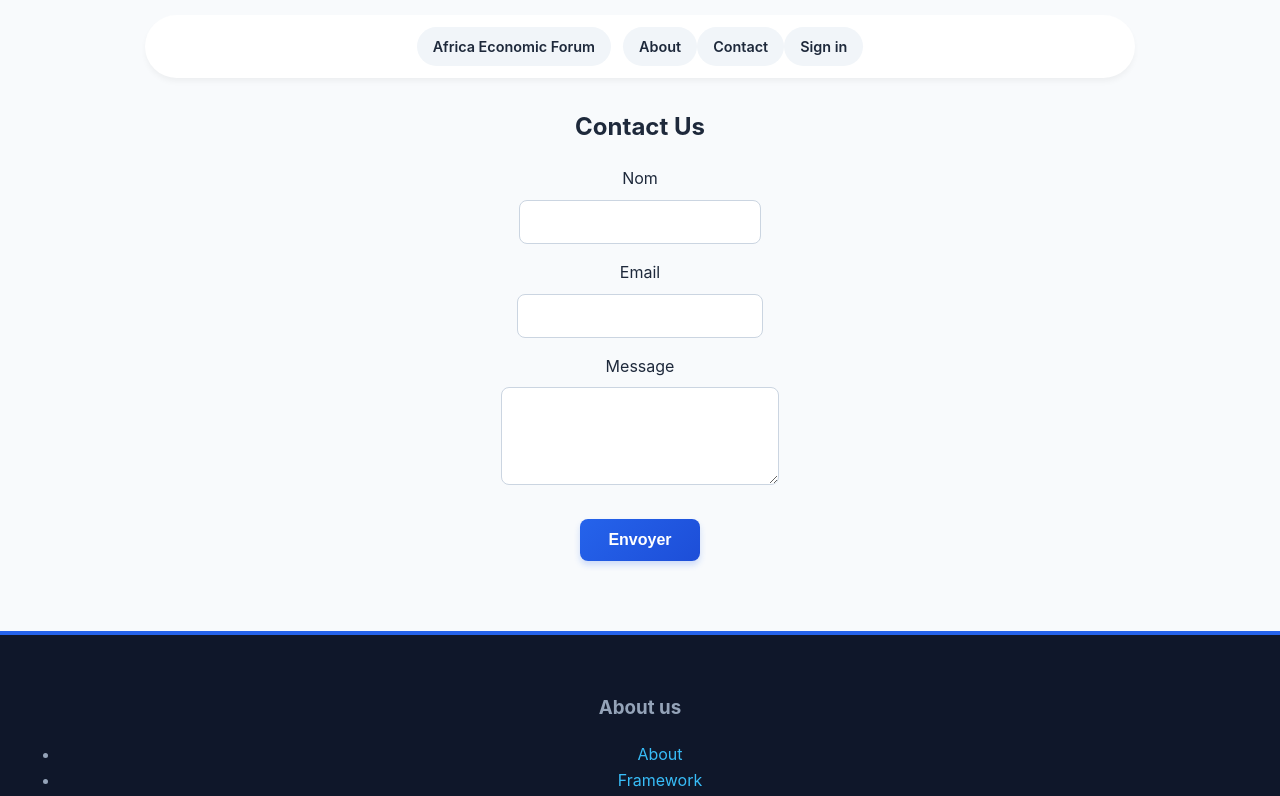
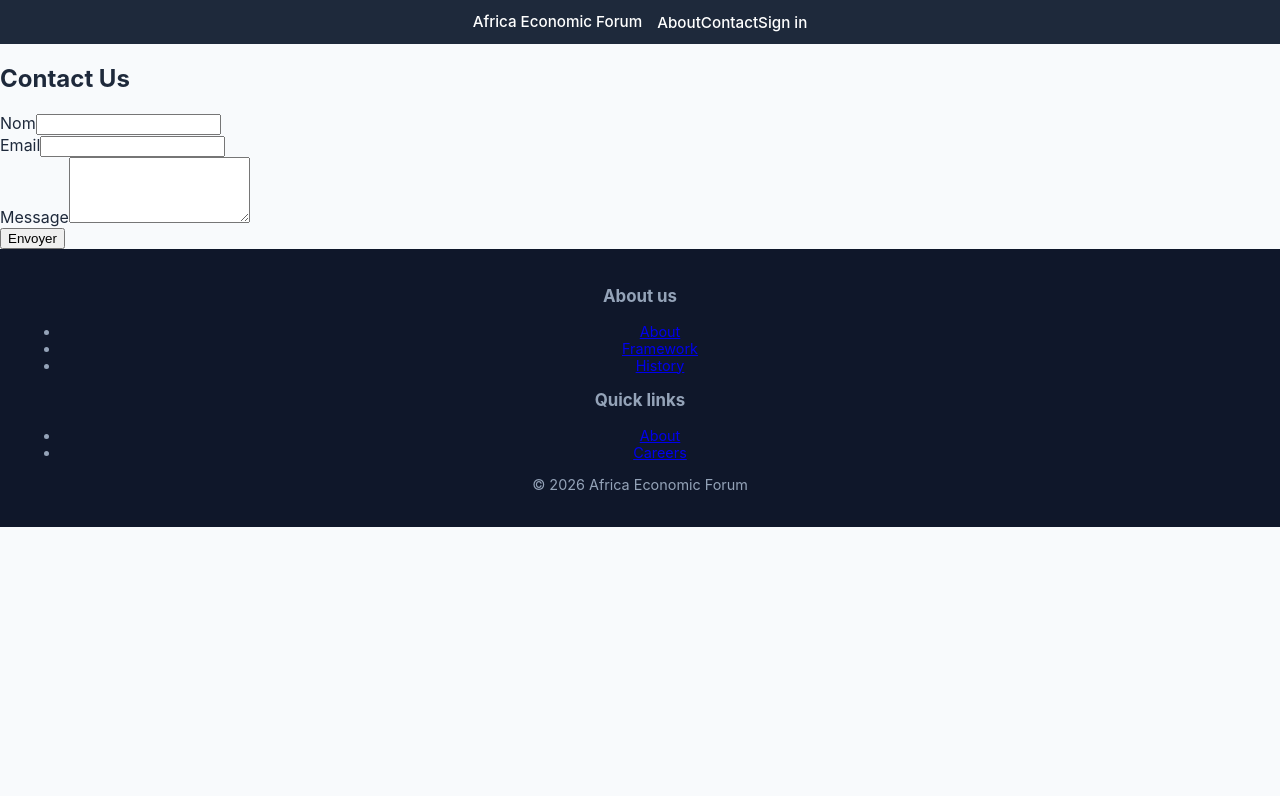
Before and after one commit to mariampoke243-art/AEF-2026, a React (Vite) app: page /contact in a window 1280 px wide. Shown: the top 796 px of the page. Built offline with nearby package versions, Linux system fonts and the light colour scheme.

Commit message:
style: set modern web layout max-width 1200px centered container

```diff
--- a/src/index.css
+++ b/src/index.css
@@ -1,176 +1,109 @@
 body {
-  font-family: -apple-system, BlinkMacSystemFont, "Segoe UI", Roboto, Helvetica, Arial, sans-serif;
+  margin: 0;
+  font-family: -apple-system, BlinkMacSystemFont, 'Segoe UI', 'Roboto', 'Oxygen',
+    'Ubuntu', 'Cantarell', 'Fira Sans', 'Droid Sans', 'Helvetica Neue',
+    sans-serif;
+  -webkit-font-smoothing: antialiased;
+  -moz-osx-font-smoothing: grayscale;
   background-color: #f8fafc;
   color: #1e293b;
-  margin: 0;
-  padding: 0;
-  line-height: 1.6;
+}
+
+.App {
+  max-width: 1200px;
+  margin: 0 auto;
+  background-color: #ffffff;
+  min-height: 100vh;
+  box-shadow: 0 0 20px rgba(0, 0, 0, 0.05);
+  display: flex;
+  flex-direction: column;
+}
+
+header {
+  background: #0f172a;
+  color: white;
+  padding: 30px 20px;
   text-align: center;
 }
 
-h1, h2, h3, h4, h5, h6, p, span, label, li {
-  text-align: center;
-  margin-left: auto;
-  margin-right: auto;
+.logo {
+  width: 80px;
+  height: 80px;
+  margin-bottom: 10px;
 }
 
-/* Redimensionnement du logo */
-header img, .logo img, img.logo {
-  width: 110px !important;
-  height: 110px !important;
-  object-fit: contain !important;
-  margin: 15px auto !important;
-  border-radius: 50%;
-  box-shadow: 0 4px 10px rgba(0,0,0,0.1);
-  display: block;
+nav {
+  display: flex;
+  justify-content: center;
+  flex-wrap: wrap;
+  gap: 15px;
+  background: #1e293b;
+  padding: 12px 20px;
 }
 
-/* Barre de navigation et Sélecteur de langue */
-nav, .nav, header nav, div nav {
-  background-color: #ffffff;
-  padding: 12px 20px;
-  margin: 15px auto 30px auto;
-  display: flex;
-  flex-wrap: wrap;
-  justify-content: center;
-  align-items: center;
-  gap: 12px;
-  box-shadow: 0 4px 6px -1px rgba(0, 0, 0, 0.05);
-  border-radius: 50px;
-  max-width: 950px;
+nav a {
+  color: #ffffff;
+  text-decoration: none;
+  font-weight: 500;
+  font-size: 0.95rem;
+  transition: color 0.2s;
 }
 
-nav a, .nav a, header a {
-  color: #1e293b;
-  background-color: #f1f5f9;
-  text-decoration: none;
-  font-weight: 600;
-  font-size: 0.9rem;
-  padding: 8px 16px;
-  border-radius: 20px;
-  transition: all 0.3s ease;
-  display: inline-block;
+nav a:hover {
+  color: #38bdf8;
 }
 
-nav a:hover, .nav a:hover, header a:hover {
-  background-color: #2563eb;
-  color: #ffffff;
-  transform: translateY(-2px);
-  box-shadow: 0 4px 10px rgba(37, 99, 235, 0.3);
-}
-
-/* Sélecteur de langues stylisé */
-select.language-selector, select {
-  background-color: #f1f5f9;
-  color: #1e293b;
-  border: 1px solid #cbd5e1;
-  padding: 8px 14px;
-  border-radius: 20px;
-  font-weight: 600;
-  font-size: 0.9rem;
-  cursor: pointer;
-  outline: none;
-  transition: all 0.3s ease;
-}
-
-select.language-selector:hover {
-  background-color: #e2e8f0;
-}
-
-/* Images centrées et fluides */
-img {
-  max-width: 85%;
-  height: auto;
-  display: block;
-  margin: 20px auto;
-  object-fit: cover;
-  border-radius: 12px;
-  box-shadow: 0 10px 20px -5px rgba(0, 0, 0, 0.15);
-  transition: transform 0.4s cubic-bezier(0.4, 0, 0.2, 1);
-}
-
-img:hover {
-  transform: scale(1.03);
-}
-
-/* Boutons modernes */
-button, input[type="submit"], .btn {
-  background: linear-gradient(135deg, #2563eb 0%, #1d4ed8 100%);
-  color: #ffffff;
-  border: none;
-  padding: 12px 28px;
-  font-size: 1rem;
-  font-weight: 600;
-  border-radius: 8px;
-  cursor: pointer;
-  box-shadow: 0 4px 6px rgba(37, 99, 235, 0.2);
-  transition: all 0.3s ease;
-  display: inline-block;
-  margin: 10px auto;
-}
-
-button:hover, input[type="submit"]:hover, .btn:hover {
-  background: linear-gradient(135deg, #1d4ed8 0%, #1e40af 100%);
-  box-shadow: 0 6px 15px rgba(37, 99, 235, 0.4);
-  transform: translateY(-2px);
-}
-
-/* Formulaires et Newsletter */
-form {
-  display: flex;
-  flex-direction: column;
-  align-items: center;
-  max-width: 500px;
-  margin: 0 auto;
+main {
+  flex: 1;
+  padding: 40px 20px;
+  text-align: center;
 }
 
 .newsletter-section {
-  background: #ffffff;
-  padding: 35px 20px;
-  border-radius: 16px;
-  box-shadow: 0 10px 25px -5px rgba(0, 0, 0, 0.05);
-  max-width: 600px;
-  margin: 40px auto;
-  border: 1px solid #e2e8f0;
+  background: #f1f5f9;
+  padding: 40px 20px;
+  text-align: center;
+  border-top: 1px solid #e2e8f0;
+  border-bottom: 1px solid #e2e8f0;
 }
 
-input[type="text"], input[type="email"], textarea {
-  width: 90%;
-  padding: 12px;
-  margin: 8px auto 16px auto;
+.newsletter-section input {
+  padding: 12px 15px;
+  width: 100%;
+  max-width: 350px;
   border: 1px solid #cbd5e1;
-  border-radius: 8px;
-  background-color: #ffffff;
+  border-radius: 6px;
+  margin-right: 10px;
+  margin-bottom: 10px;
   font-size: 1rem;
-  text-align: center;
-  box-sizing: border-box;
-  transition: border-color 0.2s, box-shadow 0.2s;
 }
 
-input:focus, textarea:focus {
-  border-color: #2563eb;
-  box-shadow: 0 0 0 3px rgba(37, 99, 235, 0.15);
-  outline: none;
+.newsletter-section button {
+  padding: 12px 24px;
+  background-color: #0f172a;
+  color: white;
+  border: none;
+  border-radius: 6px;
+  font-weight: 600;
+  cursor: pointer;
 }
 
-/* Footer moderne */
-footer {
-  background-color: #0f172a;
-  color: #94a3b8;
-  padding: 40px 20px;
-  text-align: center;
-  margin-top: 60px;
-  border-top: 4px solid #2563eb;
+.newsletter-section button:hover {
+  background-color: #1e293b;
 }
 
-footer a {
-  color: #38bdf8;
-  text-decoration: none;
-  margin: 0 10px;
-  transition: color 0.2s;
+.language-selector {
+  padding: 8px 12px;
+  border-radius: 6px;
+  border: 1px solid #cbd5e1;
+  background-color: #ffffff;
+  font-size: 0.95rem;
 }
 
-footer a:hover {
-  color: #ffffff;
-  text-decoration: underline;
+footer {
+  background: #0f172a;
+  color: #94a3b8;
+  text-align: center;
+  padding: 20px;
+  font-size: 0.9rem;
 }
```
